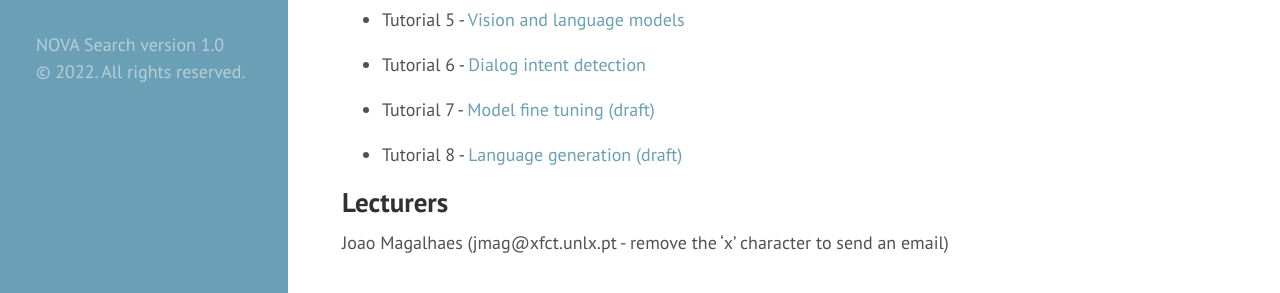
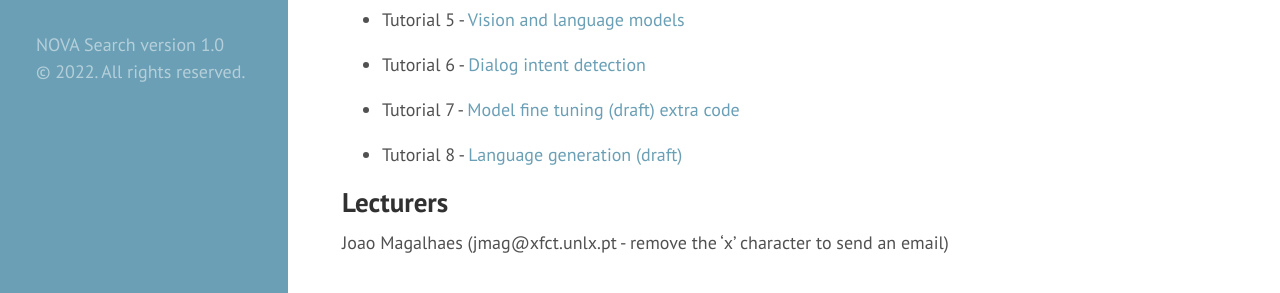
Before and after one commit to novasearch/wiki.novasearch.org, a Jekyll site: the page built from wiki/courses/WSDM_2022.md, in a window 1280 px wide and 900 px high, scrolled down 1103 px. Shown: the part 554-847 px from the top of the window. Built offline with Jekyll 4.4.1, drawn with Linux system fonts in a browser that asks for light colours.

Commit message:
Update WSDM_2022.md

```diff
--- a/wiki/courses/WSDM_2022.md
+++ b/wiki/courses/WSDM_2022.md
@@ -61,7 +61,7 @@ We suggest you to use the account in the lab cluster. However, if you would like
 
  - Tutorial 6 - [Dialog intent detection](/wiki/tutorials/Lab6_Dialog_Systems.ipynb)
 
- - Tutorial 7 - [Model fine tuning (draft)](/wiki/tutorials/Lab7_Model_Fine_Tuning.ipynb)
+ - Tutorial 7 - [Model fine tuning (draft)](/wiki/tutorials/Lab7_Model_Fine_Tuning.ipynb) [extra code](/wiki/tutorials/dataset_loader.py)
 
  - Tutorial 8 - [Language generation (draft)](/wiki/tutorials/Lab8_Language_generation.ipynb)
 
```
